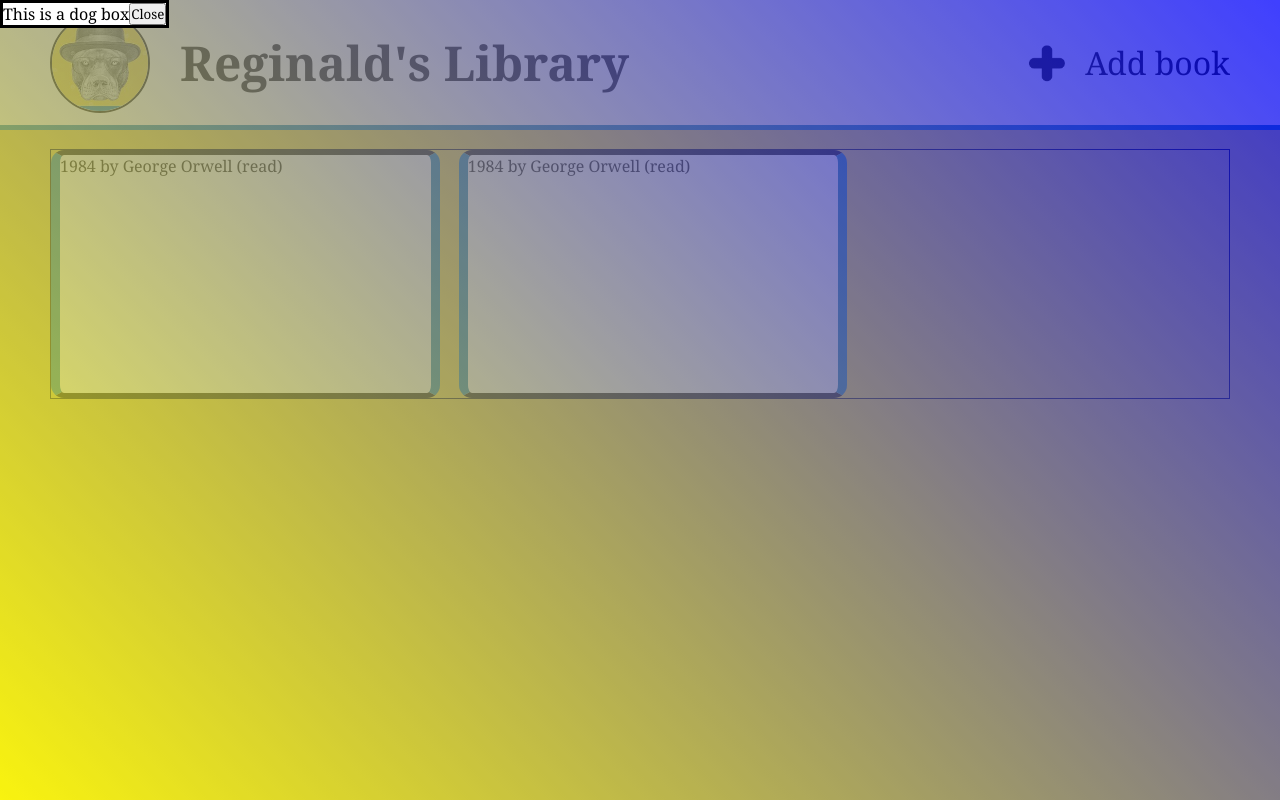
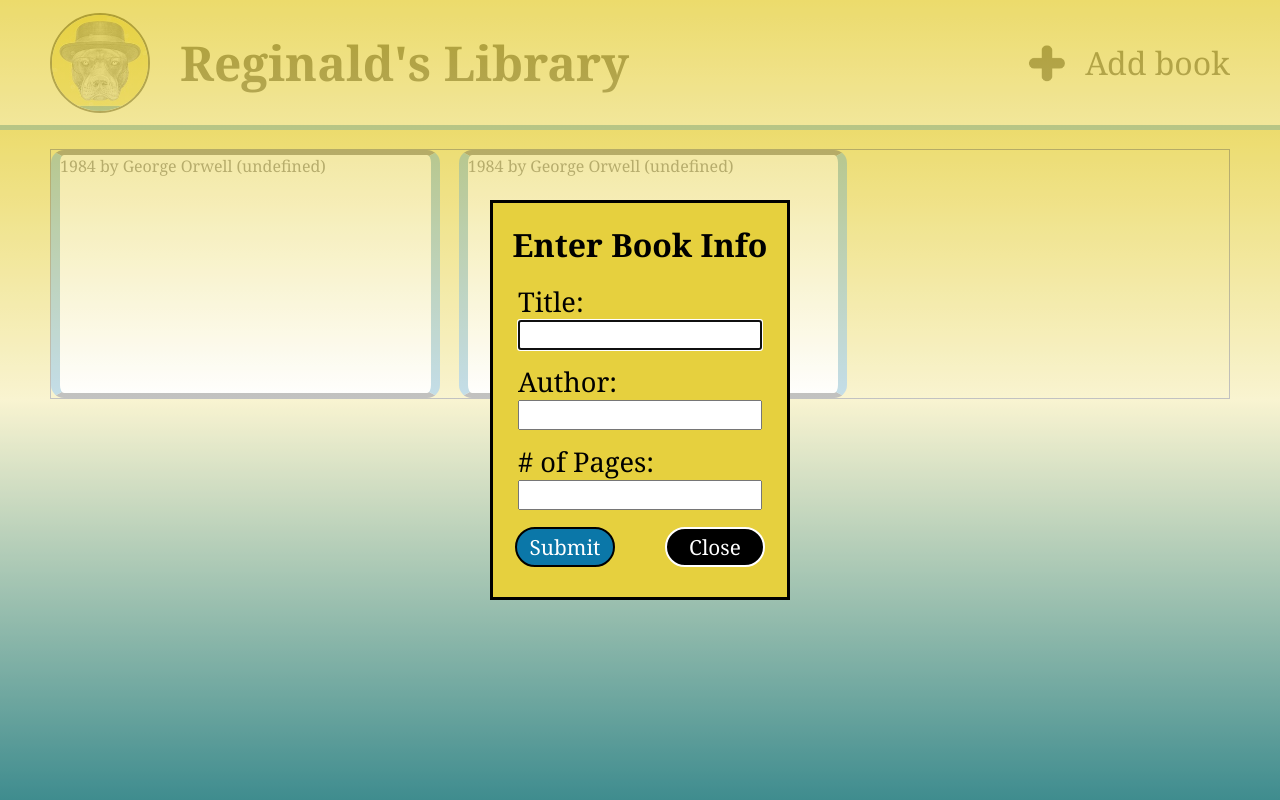
Before and after one commit to Reginald86/library, a plain HTML site: page index.html in a window 1280 px wide. Both pictures are taken after a click on the button "Add book". Drawn offline with Linux system fonts and the light colour scheme.

Commit message:
style/functionality to dialog modal

```diff
--- a/index.html
+++ b/index.html
@@ -19,15 +19,7 @@
             <button id = "addBook">
                 <img src = "images/add.jpg" alt = "add" id="add-icon">
                 <p>Add book</p>
-               </button>
-
-
-               <dialog id = "dialog">
-                This is a dog box
-                  <button id = "close">Close</button>
-
-            </dialog>
-
+            </button>
 
 
 
@@ -38,6 +30,35 @@
     <div id = "container">
 
 
+        <dialog id = "dialog">
+
+            <form id = "form">
+                <div id = "form-title">Enter Book Info</div>
+
+                <div id = "form-items">
+                    <div class = "form-item-sections">
+                        <label for = "title">Title: </label>
+                        <input type = "text" id = "title">
+                    </div>
+                    <div class = "form-item-sections">
+                        <label for = "author">Author: </label>
+                        <input type = "text" id = "author">
+                    </div>
+                    <div class = "form-item-sections">
+                        <label for = "pages"># of Pages: </label>
+                        <input type = "text" id = "pages">
+                    </div>
+                </div>
+
+                <div id = "form-buttons">
+                <button id = "submit">Submit</button>
+                <button id = "close">Close</button>
+                </div>
+            </form>
+        </dialog>
+
+
+
     </div>
 
     <script src="script.js"></script>
--- a/script.js
+++ b/script.js
@@ -7,9 +7,10 @@ let book2 = new Book("1984", 'George Orwell', 'read');
 
 myLibrary.push(book1, book2);
 
-function Book(title, author, read) {
+function Book(title, author, pages, read) {
   this.title = title;
   this.author = author;
+  this.pages = pages;
   this.read = read;
 }
 
--- a/style.css
+++ b/style.css
@@ -96,17 +96,84 @@ p{
 
 ::backdrop {
     background-image: linear-gradient(
-      45deg,
-      yellow,
-      blue
+      0deg,
+      #0b77a8,
+      white,
+      #e6d03e
     );
-    opacity: 0.75;
+    opacity: 0.76;
   }
   dialog {
     display: none;
+    align-self: center;
+    justify-self: center;
   }
 
   dialog[open] {
+    height: 400px;
+    width: 300px;
+    background-color: #e6d03e;
     display: flex;
     justify-content: center;
   }
+
+  #form{
+    display: flex;
+    flex-flow: column;
+    align-items: center;
+    justify-content: space-between;
+  }
+
+  #form-title {
+    margin-top: 20px;
+    font-size: 2rem;
+    font-weight: bold;
+  }
+
+  #form-items{
+    display: flex;
+    flex-flow: column;
+    font-size: 1.7rem;
+    align-items: center;
+    justify-content: center;
+    gap: 13px;
+  }
+
+  input{
+    height: 30px;
+    padding: 0px 5px;
+    font-size: 1.1rem;
+    font-weight: bold;
+    font-family: 'Courier New', Courier, monospace;
+  }
+
+  .form-item-sections{
+    display: flex;
+    flex-flow: column;
+  }
+
+  #form-buttons{
+    display: flex;
+    gap: 50px;
+    margin-bottom: 30px;
+  }
+
+  #close{
+    background-color: black;
+    border: 2px solid white;
+    color: white;
+    border-radius: 45px;
+    font-size: 1.3rem;
+    height: 40px;
+    width: 100px;
+  }
+
+   #submit{
+    background-color: #0b77a8;
+    border: 2px solid black;
+    color: white;
+    border-radius: 45px;
+    font-size: 1.3rem;
+    height: 40px;
+    width: 100px;
+  }
```
